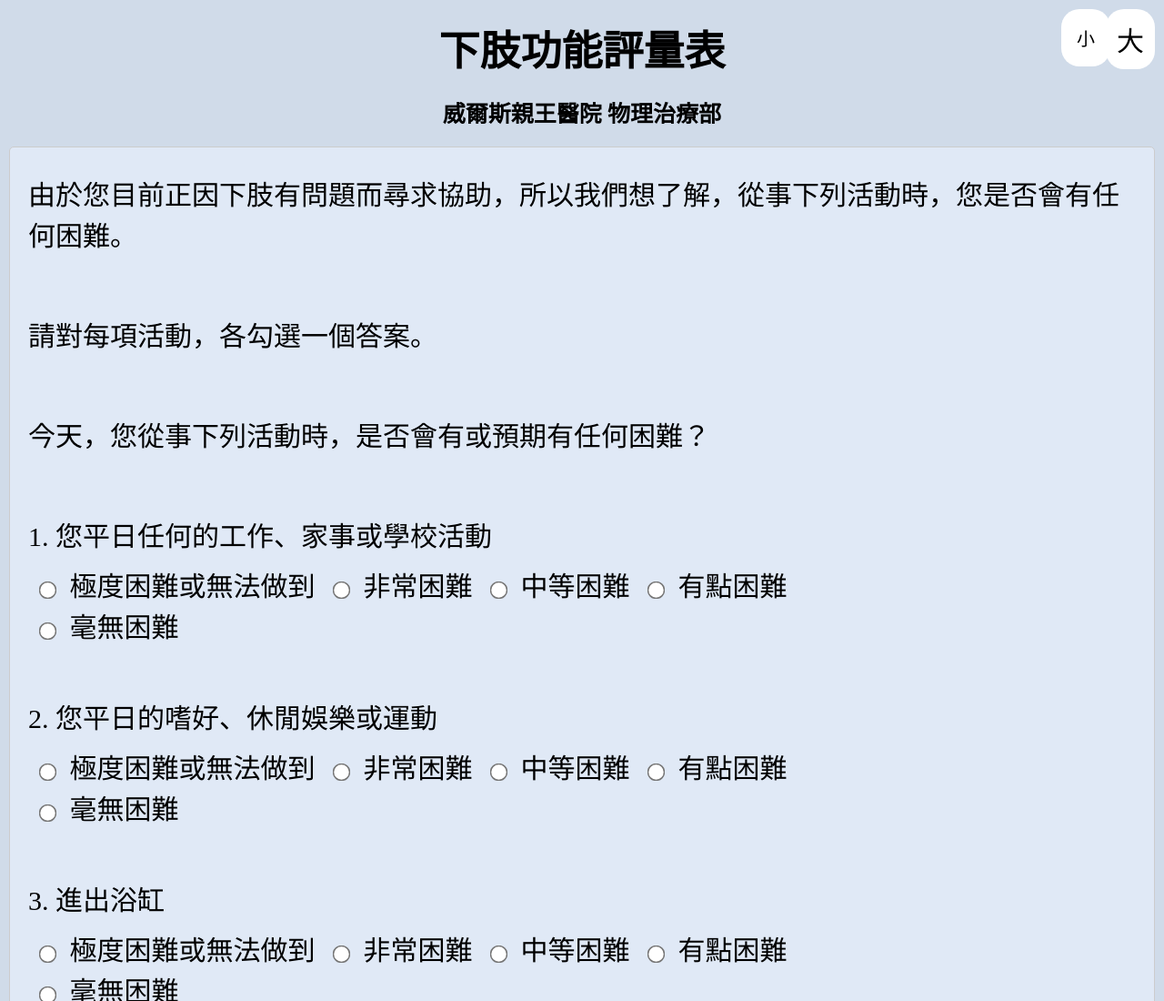
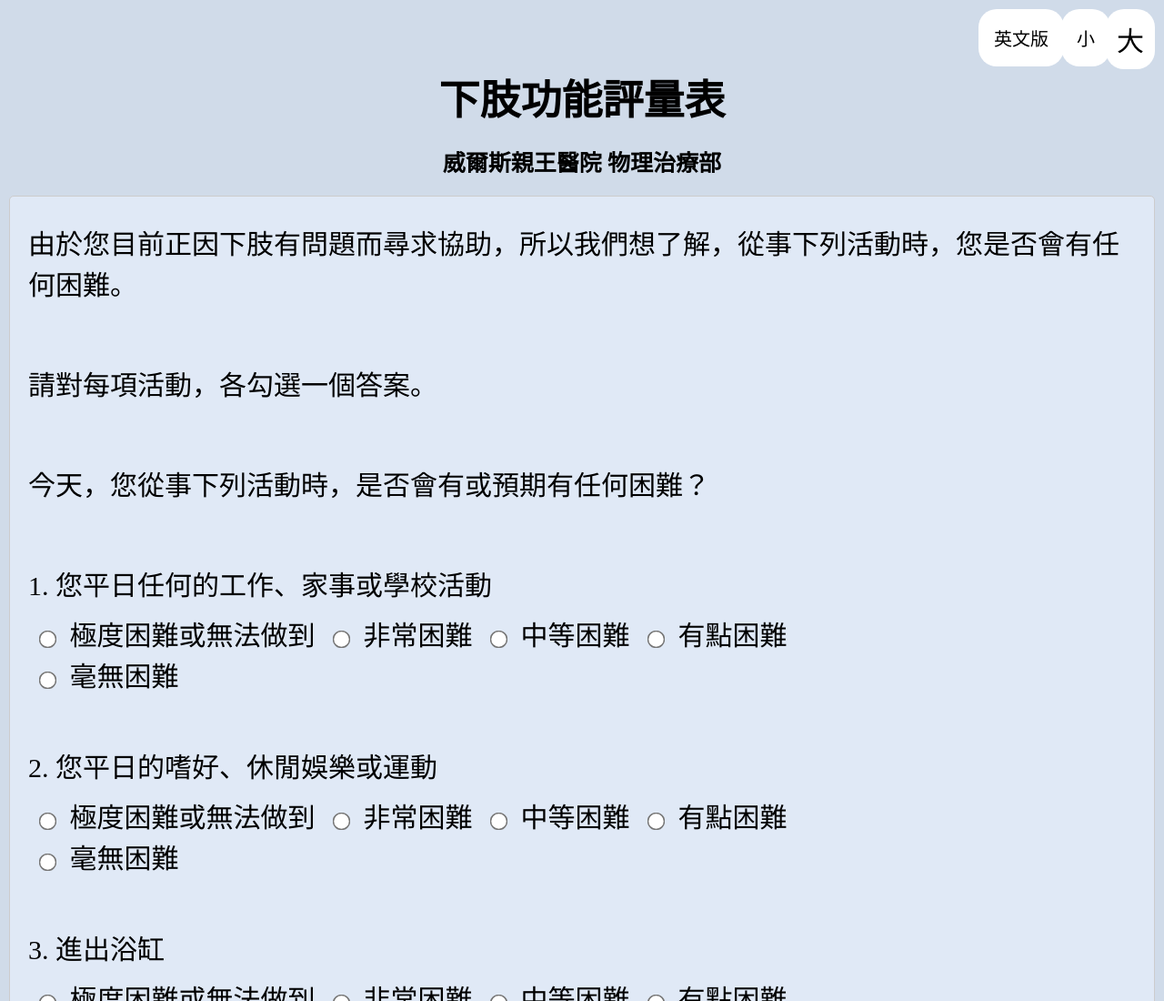
Before and after one commit to pwhphysio/LowerExtremity, a plain HTML site: page index.html in a window 1280 px wide. Shown: the top 1100 px of the page at 91% size. Drawn offline with Linux system fonts and the light colour scheme.

Commit message:
Update index.html

```diff
--- a/index.html
+++ b/index.html
@@ -17,6 +17,7 @@
 		body {
 			margin: 0;
 		}
+
 		div {
 			width: 100vw;
 			height: 100vh;
@@ -144,6 +145,17 @@
 			font-size: 20px;
         }
 
+		.external-website-btn{
+			position: absolute;
+			top: 10px;
+			right: 110px;
+			padding: 17px 17px;
+			background-color: white;
+			color: black;
+			border-radius: 20px;
+			font-size: 20px;
+        }
+
 		.button {
 			display: inline-block;
 		}
@@ -242,6 +254,7 @@
 	</script>
 </head>
 <body>
+	<br><br><br>
 	<h1> 下肢功能評量表 </h1>
     <button class = "increase-font-size-btn" id="increase-font-button">大
     </button>
@@ -310,6 +323,17 @@
 		});
 
     </script>
+
+	<!-- Button element -->
+	<button class="external-website-btn" id="external-website-button">英文版</button>
+
+	<!-- JavaScript to handle the click event -->
+	<script>
+		var button = document.getElementById("external-website-button");
+		button.addEventListener("click", function() {
+			window.open('https://pwhphysio.github.io/LowerExtremity_e/', '_blank');
+		});
+	</script>
 
 	<h2> 威爾斯親王醫院 物理治療部</h2>
 	<form>
```
